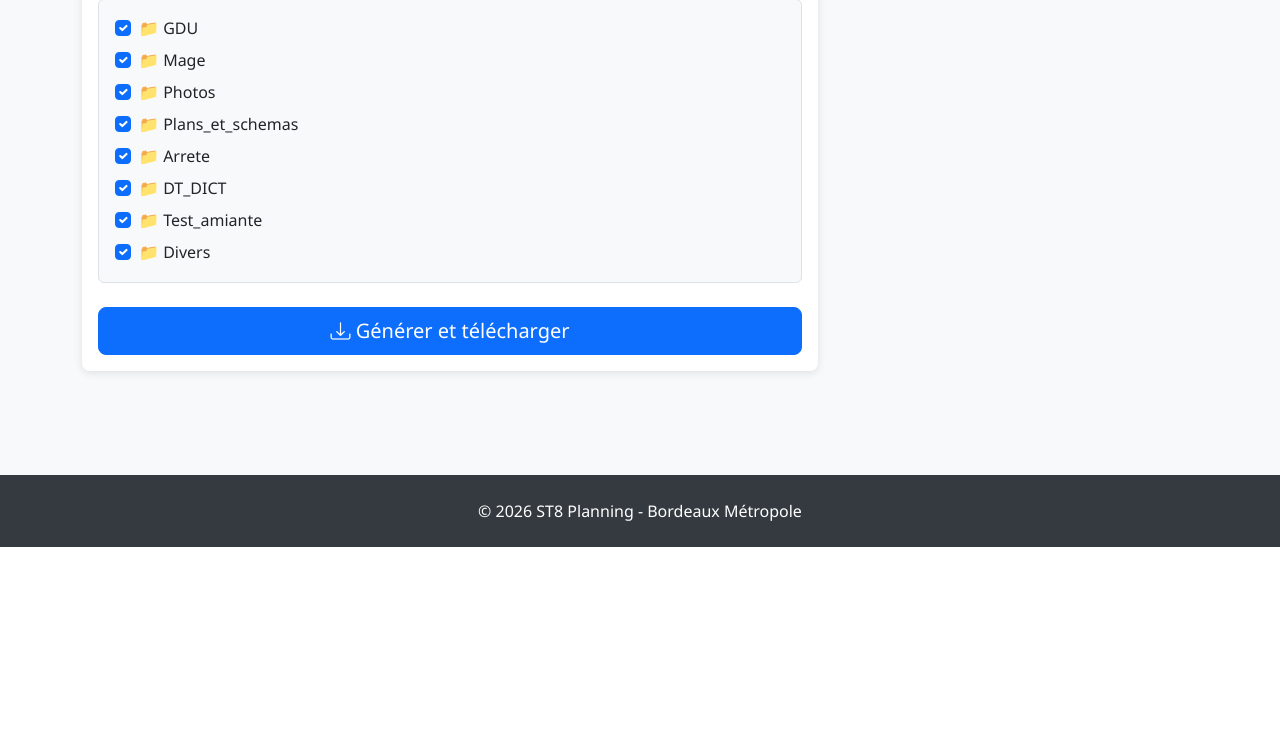
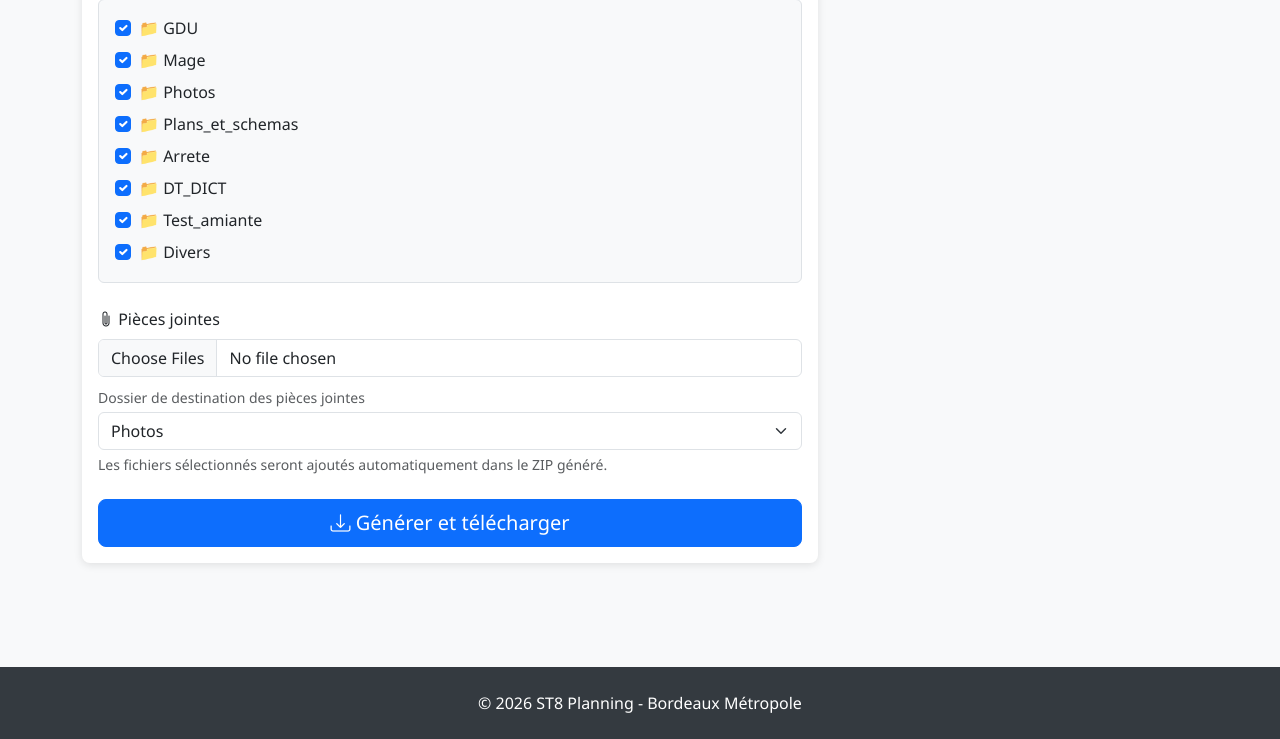
Before and after one commit to lamiedepain/ST8, a Flask app: page /generator in a window 1280 px wide. Shown: the part 2681-3420 px from the top of the page. Before the commit the page ends 3228 px from the top, so only its background shows below. Run offline with Flask 3, Linux system fonts and the light colour scheme.

Commit message:
feat: ajout pièces jointes générateur et statut JN

```diff
--- a/config.py
+++ b/config.py
@@ -124,11 +124,12 @@ ABSENT_STATUSES = {
     'TP'    # TP pareil IH
 }
 
-PRESENT_STATUSES = {'P', '', None}  # Codes indiquant la présence (P ou vide)
+PRESENT_STATUSES = {'P', 'JN', '', None}  # Codes indiquant la présence (P, JN ou vide)
 
 # Couleurs des statuts (correspondant exactement à l'Excel)
 STATUS_COLORS = {
     'P': '#00B050',      # Vert foncé - PRESENCE
+    'JN': '#92D050',     # Vert clair - JOURNÉE NORMALE
     'AH': '#92D050',     # Vert clair - AH
     'PC': '#C6E0B4',     # Vert très clair - PREV CONGES
     'F': '#FF00FF',      # Magenta - FORMATION
@@ -146,6 +147,7 @@ STATUS_COLORS = {
 # Libellés des statuts
 STATUS_LABELS = {
     'P': 'Présence',
+    'JN': 'Journée Normale',
     'AH': 'AH',
     'PC': 'Prev Congés',
     'F': 'Formation',
--- a/templates/generator.html
+++ b/templates/generator.html
@@ -444,6 +444,30 @@
                                         📁 Divers
                                     </label>
                                 </div>
+                            </div>
+                        </div>
+
+                        <div class="mb-4">
+                            <label for="attachmentFiles" class="form-label">
+                                <i class="bi bi-paperclip"></i> Pièces jointes
+                            </label>
+                            <input type="file" class="form-control mb-2" id="attachmentFiles" multiple>
+                            <label for="attachmentTargetFolder" class="form-label small text-muted mb-1">
+                                Dossier de destination des pièces jointes
+                            </label>
+                            <select class="form-select" id="attachmentTargetFolder">
+                                <option value="">Dossier principal du chantier</option>
+                                <option value="GDU">GDU</option>
+                                <option value="Mage">Mage</option>
+                                <option value="Photos" selected>Photos</option>
+                                <option value="Plans_et_schemas">Plans_et_schemas</option>
+                                <option value="Arrete">Arrete</option>
+                                <option value="DT_DICT">DT_DICT</option>
+                                <option value="Test_amiante">Test_amiante</option>
+                                <option value="Divers">Divers</option>
+                            </select>
+                            <div class="form-text">
+                                Les fichiers sélectionnés seront ajoutés automatiquement dans le ZIP généré.
                             </div>
                         </div>
 
@@ -910,6 +934,10 @@
         }
     }
 
+    function sanitizeAttachmentFileName(name) {
+        return name.replace(/[\\/:*?"<>|]/g, '_').replace(/\s+/g, ' ').trim();
+    }
+
     $('#generatorForm').submit(async function (e) {
         e.preventDefault();
 
@@ -1192,6 +1220,30 @@
             }
         });
 
+        // Ajouter les pièces jointes
+        const attachmentFiles = Array.from($('#attachmentFiles')[0]?.files || []);
+        const attachmentTargetFolder = $('#attachmentTargetFolder').val();
+
+        if (attachmentFiles.length > 0) {
+            const targetPrefix = attachmentTargetFolder
+                ? `${folderName}/${attachmentTargetFolder}`
+                : `${folderName}`;
+
+            await Promise.all(attachmentFiles.map(async (file) => {
+                const sanitizedName = sanitizeAttachmentFileName(file.name) || 'piece_jointe';
+                const fileBuffer = await file.arrayBuffer();
+                zip.file(`${targetPrefix}/${sanitizedName}`, fileBuffer);
+            }));
+
+            readme += `\n--- PIÈCES JOINTES ---\n`;
+            readme += `Dossier cible: ${attachmentTargetFolder || 'Dossier principal'}\n`;
+            attachmentFiles.forEach(file => {
+                readme += `• ${file.name}\n`;
+            });
+
+            zip.file(`${folderName}/README.txt`, readme);
+        }
+
         // Générer et télécharger
         zip.generateAsync({ type: 'blob' }).then(function (content) {
             const link = document.createElement('a');
```
